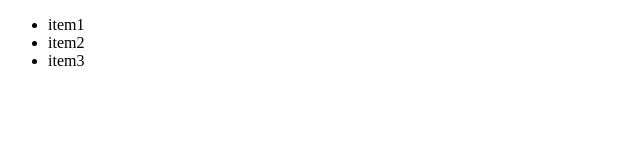
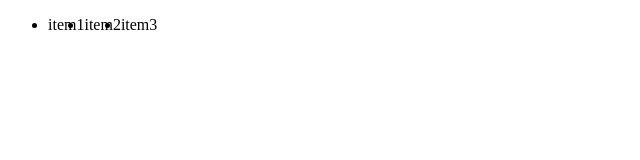
Before and after one commit to jhonier-1996/proyectoactivos, a website: page productoactivos/public_html/index.html in a window 1280 px wide. Shown: the whole page, without its empty margins (0-640 px from the left). Drawn offline with Linux system fonts and the light colour scheme.

Commit message:
Estilos del dia viernes

```diff
--- a/productoactivos/public_html/index.html
+++ b/productoactivos/public_html/index.html
@@ -6,6 +6,13 @@ and open the template in the editor.
 -->
 <html>
     <head>
+        <style>
+            #menu li{
+               float:left;
+            }
+
+
+        </style>
         <title>TODO supply a title</title>
         <meta charset="UTF-8">
         <meta name="viewport" content="width=device-width, initial-scale=1.0">
```
